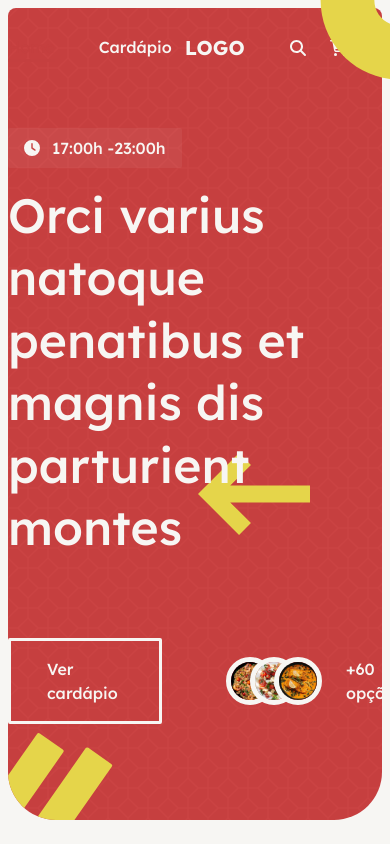
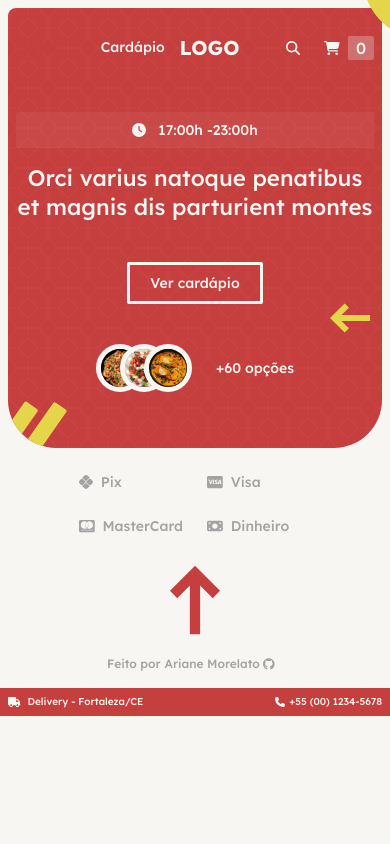
Before and after one commit to aridsm/food-app-2, a React (Vite) app: page / in a window 390 px wide. Shown: the top 844 px of the page. Built offline with nearby package versions, Linux system fonts and the light colour scheme.

Commit message:
feat: add home responsivo

```diff
--- a/src/assets/imgs/arc.tsx
+++ b/src/assets/imgs/arc.tsx
@@ -4,7 +4,7 @@ export const ArcSvg = ({ className }: { className?: string }) => {
       viewBox="0 0 283 141"
       fill="none"
       xmlns="http://www.w3.org/2000/svg"
-      className={`w-40 xl:w-56 xl:h-auto ${className}`}
+      className={`w-32 lg:w-36 xl:w-56 2xl:w-[280px] h-auto  ${className}`}
     >
       <path
         fillRule="evenodd"
--- a/src/components/Home/Content.tsx
+++ b/src/components/Home/Content.tsx
@@ -19,8 +19,8 @@ const Content: React.FC = () => {
         <FontAwesomeIcon icon={faClock} className="mr-3" />
         <time>17:00</time>h - <time>23:00</time>h
       </p>
-      <h2 className="text-[40px] leading-[130%] relative max-w-[600px]">
-        <ArrowSvg className="absolute right-0 bottom-full  text-mostard" />
+      <h2 className="text-[40px] 2xl:text-[48px] leading-[130%] relative max-w-[600px] 2xl:max-w-[740px]">
+        <ArrowSvg className="absolute right-0 bottom-full text-mostard" />
         Orci varius natoque penatibus et magnis dis parturient montes
       </h2>
       <div className="mt-10 flex gap-16">
--- a/src/components/Home/Footer.tsx
+++ b/src/components/Home/Footer.tsx
@@ -3,7 +3,7 @@ import { FontAwesomeIcon } from "@fortawesome/react-fontawesome";
 
 const Footer: React.FC = () => {
   return (
-    <footer className="flex items-center justify-between pl-20 text-base text-neutral-400">
+    <footer className="flex items-center justify-between pl-20 2xl:pl-2 text-base text-neutral-400">
       <span>
         <FontAwesomeIcon icon={faTruck} className="mr-3" /> Delivery -
         Fortaleza/CE
--- a/src/index.css
+++ b/src/index.css
@@ -13,7 +13,7 @@
 body {
   font-weight: 500;
   font-family: "Lexend Deca", sans-serif;
-  @apply text-neutral-600 text-base xl:text-lg bg-white-beige min-h-screen;
+  @apply text-neutral-600 text-sm md:text-base xl:text-lg 2xl:text-xl bg-white-beige min-h-screen;
 }
 
 button,
--- a/src/routes/pages/Home/Home.tsx
+++ b/src/routes/pages/Home/Home.tsx
@@ -19,7 +19,7 @@ const Home: React.FC = () => {
             src={imgHome}
             className="w-full h-full absolute top-0 left-0 object-cover mix-blend-luminosity opacity-[.15]"
           />
-          <p className="z-20 relative text-white-beige text-[2.8rem] p-12 pb-4 leading-[160%] font-bold">
+          <p className="z-20 relative text-white-beige text-[2.8rem] 2xl:text-[3.2rem] p-12 pb-4 leading-[160%] font-bold">
             Nunc hendrerit magna sit amet justo
           </p>
           <p className="text-white-beige px-12 z-20 relative">
--- a/src/routes/pages/Home/HomeMobile.tsx
+++ b/src/routes/pages/Home/HomeMobile.tsx
@@ -24,26 +24,26 @@ const HomeMobile: React.FC<{ className?: string }> = ({ className }) => {
   return (
     <div className={`${className} flex flex-col h-full w-full pt-2`}>
       <div
-        className={`${classes.container} overflow-hidden relative rounded-t-lg rounded-b-[3rem] text-white-beige flex flex-col items-center mx-2`}
+        className={`${classes.container} px-2 overflow-hidden relative rounded-t-lg rounded-b-[3rem] text-white-beige flex flex-col items-center mx-2`}
       >
-        <ArrowSvg className="absolute w-32 h-28 right-16 bottom-1/3 text-mostard rotate-90" />
-        <div className="flex gap-4 items-end rotate-[35deg] absolute -bottom-6 left-0">
-          <div className="w-8 h-24 bg-mostard rounded-sm"></div>
-          <div className="w-8 h-28 bg-mostard rounded-sm"></div>
+        <ArrowSvg className="absolute w-16 h-10 md:w-24 md:h-16 lg:w-32 lg:h-28 right-0 md:right-16 bottom-1/4 md:bottom-1/3 text-mostard rotate-90" />
+        <div className="flex gap-2 sm:gap-4 items-end rotate-[35deg] absolute -bottom-6 left-0">
+          <div className="w-4 h-16 sm:w-8 sm:h-24 bg-mostard rounded-sm"></div>
+          <div className="w-4 h-20 sm:w-8 sm:h-28 bg-mostard rounded-sm"></div>
         </div>
-        <Header className=" text-white-beige py-6 max-w-[980px] w-full" />
-        <div className="w-fit max-w-[750px] pt-10 pb-24 self-center relative">
-          <p className=" bg-white-beige/[.05] text-white-beige rounded-sm py-2 px-4 mb-4 flex items-center w-fit">
+        <Header className=" text-white-beige py-6 max-w-[900px] w-full" />
+        <div className="w-fit text-center md:text-left max-w-[450px] md:max-w-[550px] lg:max-w-[750px] pt-6 lg:pt-10 pb-14 md:pb-20 lg:pb-24 self-center relative">
+          <p className=" bg-white-beige/[.05] text-white-beige justify-center w-full md:w-fit rounded-sm py-2 px-4 mb-4 flex items-center ">
             <FontAwesomeIcon icon={faClock} className="mr-3" />
             <time>17:00</time>h - <time>23:00</time>h
           </p>
-          <h2 className="text-5xl leading-[130%] relative ">
+          <h2 className=" text-[1.4rem] sm:text-[1.875rem] md:text-[2.25rem] lg:text-[3rem] leading-[130%] relative">
             Orci varius natoque penatibus et magnis dis parturient montes
           </h2>
-          <div className="mt-20 flex gap-16">
+          <div className="mt-10 md:mt-16 lg:mt-20 gap-10 md:gap-16 items-center flex flex-col md:flex-row">
             <NavLink
               to="/menu"
-              className={`py-4 px-9 rounded-sm text-white-beige hover:bg-red-hover border-[3px] border-white-beige relative self-start`}
+              className={`py-2 px-5 sm:py-3 sm:px-7 lg:py-4 lg:px-9 mx-auto md:mx-0 rounded-sm text-white-beige hover:bg-red-hover border-[3px] border-white-beige relative self-start`}
             >
               Ver cardápio
             </NavLink>
@@ -56,10 +56,10 @@ const HomeMobile: React.FC<{ className?: string }> = ({ className }) => {
           </div>
         </div>
       </div>
-      <div className="w-full flex flex-col items-center mb-16">
+      <div className="w-full flex flex-col items-center mb-4 sm:mb-16">
         <ul
           aria-label="Formas de pagamento"
-          className={`flex items-center gap-10 my-16 text-neutral-400 ${classes.listPayments}`}
+          className={`grid grid-cols-2 sm:flex items-center gap-6 sm:gap-10 my-6 sm:my-16 text-neutral-400 ${classes.listPayments}`}
         >
           <li>
             <FontAwesomeIcon icon={faPix} />
@@ -81,28 +81,34 @@ const HomeMobile: React.FC<{ className?: string }> = ({ className }) => {
             <p>Dinheiro</p>
           </li>
         </ul>
-        <ArrowSvg className=" w-32 h-28 text-red-theme rotate-180" />
-        <ArcSvg className="absolute top-0 -right-[90px]  rotate-180 z-10" />
-        <ArcSvg className="absolute bottom-24 left-10  rotate-180 z-10" />
+        <ArrowSvg className=" lg:w-32 lg:h-28 text-red-theme rotate-180" />
+        <ArcSvg className="absolute -top-6 -right-[100px] rotate-180 z-10" />
+        <ArcSvg className="hidden sm:block absolute bottom-24 left-10 rotate-180 z-10" />
+        <span className="flex sm:hidden mt-4 text-xs w-full justify-center pr-2 text-neutral-400">
+          Feito por
+          <a href="https://github.com/aridsm" target="_blank" className="ml-1">
+            Ariane Morelato <FontAwesomeIcon icon={faGithub} />
+          </a>
+        </span>
       </div>
-      <footer className="bg-red-theme py-2 text-sm text-white-beige">
-        <div className=" max-w-[980px] w-full mx-auto flex items-center justify-between">
+      <footer className="bg-red-theme py-1 sm:py-2 text-[10px] md:text-sm text-white-beige">
+        <div className=" max-w-[980px] w-full mx-auto flex items-center justify-between px-2">
           <span>
-            <FontAwesomeIcon icon={faTruck} className="mr-3" /> Delivery -
+            <FontAwesomeIcon icon={faTruck} className="mr-1" /> Delivery -
             Fortaleza/CE
           </span>
-          <span className="flex">
+          <span className="hidden sm:flex">
             Feito por
             <a
               href="https://github.com/aridsm"
               target="_blank"
-              className="xl:ml-1"
+              className="ml-1"
             >
               Ariane Morelato <FontAwesomeIcon icon={faGithub} />
             </a>
           </span>
           <span>
-            <FontAwesomeIcon icon={faPhone} className="mr-3" />
+            <FontAwesomeIcon icon={faPhone} className="mr-1" />
             +55 (00) 1234-5678
           </span>
         </div>
--- a/tailwind.config.js
+++ b/tailwind.config.js
@@ -10,7 +10,7 @@ export default {
         ["mostard"]: "#E5D54A",
       },
       screens: {
-        xl: "1200px",
+        "2xl": "1640px",
         // => @media (min-width: 640px) { ... }
       },
     },
```
